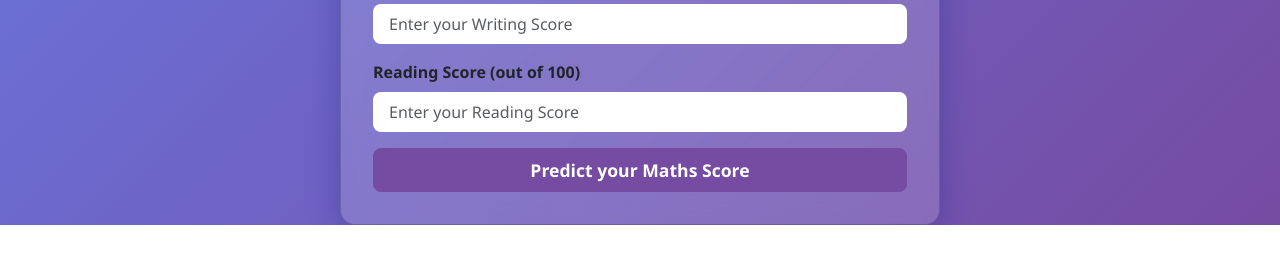
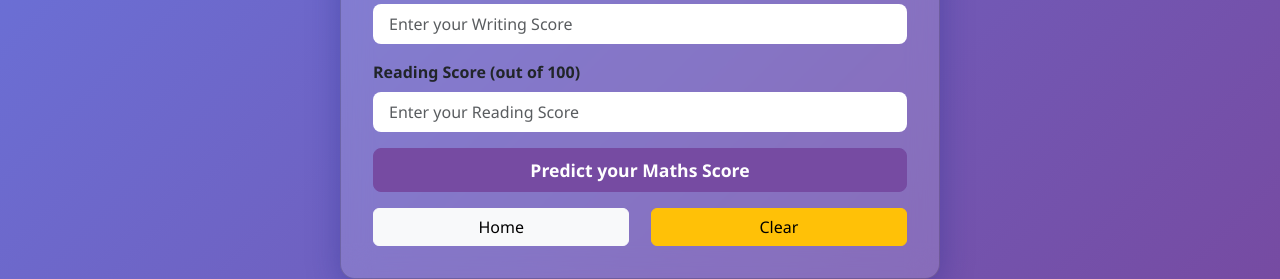
Before and after one commit to suhasvenkat/Student-performance-prediction, a Flask app: page /home in a window 1280 px wide. Shown: the part 681-960 px from the top of the page. Before the commit the page ends 906 px from the top, so only its background shows below. Run offline with Flask 3, Linux system fonts and the light colour scheme.

Commit message:
stable version of scikit

```diff
--- a/templates/home.html
+++ b/templates/home.html
@@ -5,7 +5,6 @@
   <meta charset="UTF-8" />
   <meta name="viewport" content="width=device-width, initial-scale=1" />
   <title>Student Exam Performance Indicator</title>
-  <!-- Bootstrap CSS CDN -->
   <link href="https://cdn.jsdelivr.net/npm/bootstrap@5.3.0/dist/css/bootstrap.min.css" rel="stylesheet" />
   <style>
     body {
@@ -28,7 +27,8 @@
       padding: 2rem;
     }
 
-    h1, h2 {
+    h1,
+    h2 {
       text-align: center;
       font-weight: 700;
       margin-bottom: 1.5rem;
@@ -77,6 +77,16 @@
       text-align: center;
       font-weight: 700;
       box-shadow: 0 4px 15px rgba(0, 0, 0, 0.2);
+    }
+
+    .btn-pair {
+      display: flex;
+      justify-content: space-between;
+      gap: 10px;
+    }
+
+    .btn-pair .btn {
+      width: 48%;
     }
   </style>
 </head>
@@ -151,18 +161,22 @@
           <input type="number" class="form-control" id="reading_score" name="reading_score" placeholder="Enter your Reading Score" min="0" max="100" required />
         </div>
 
-        <button type="submit" class="btn btn-primary btn-lg">Predict your Maths Score</button>
+        <button type="submit" class="btn btn-primary btn-lg mb-3">Predict your Maths Score</button>
+
+        <div class="btn-pair">
+          <a href="{{ url_for('index') }}" class="btn btn-light">Home</a>
+          <button type="reset" class="btn btn-warning">Clear</button>
+        </div>
       </fieldset>
     </form>
 
     {% if results %}
-      <div class="result mt-4">
-        <strong>The prediction is:</strong> {{ results }}
-      </div>
+    <div class="result mt-4">
+      <strong>The prediction is:</strong> {{ results }}
+    </div>
     {% endif %}
   </div>
 
-  <!-- Bootstrap JS Bundle (Optional if you want interactive components) -->
   <script src="https://cdn.jsdelivr.net/npm/bootstrap@5.3.0/dist/js/bootstrap.bundle.min.js"></script>
 </body>
 
--- a/templates/index.html
+++ b/templates/index.html
@@ -1,5 +1,6 @@
 <!DOCTYPE html>
 <html lang="en">
+
 <head>
   <meta charset="UTF-8" />
   <title>Welcome | Student Predictor</title>
@@ -59,6 +60,7 @@
     }
   </style>
 </head>
+
 <body>
   <div class="container">
     <img src="https://cdn-icons-png.flaticon.com/512/201/201818.png" alt="Student Reading" />
@@ -67,4 +69,5 @@
     <a href="{{ url_for('predict_datapoint') }}" class="btn btn-custom">Start Prediction</a>
   </div>
 </body>
+
 </html>
```
